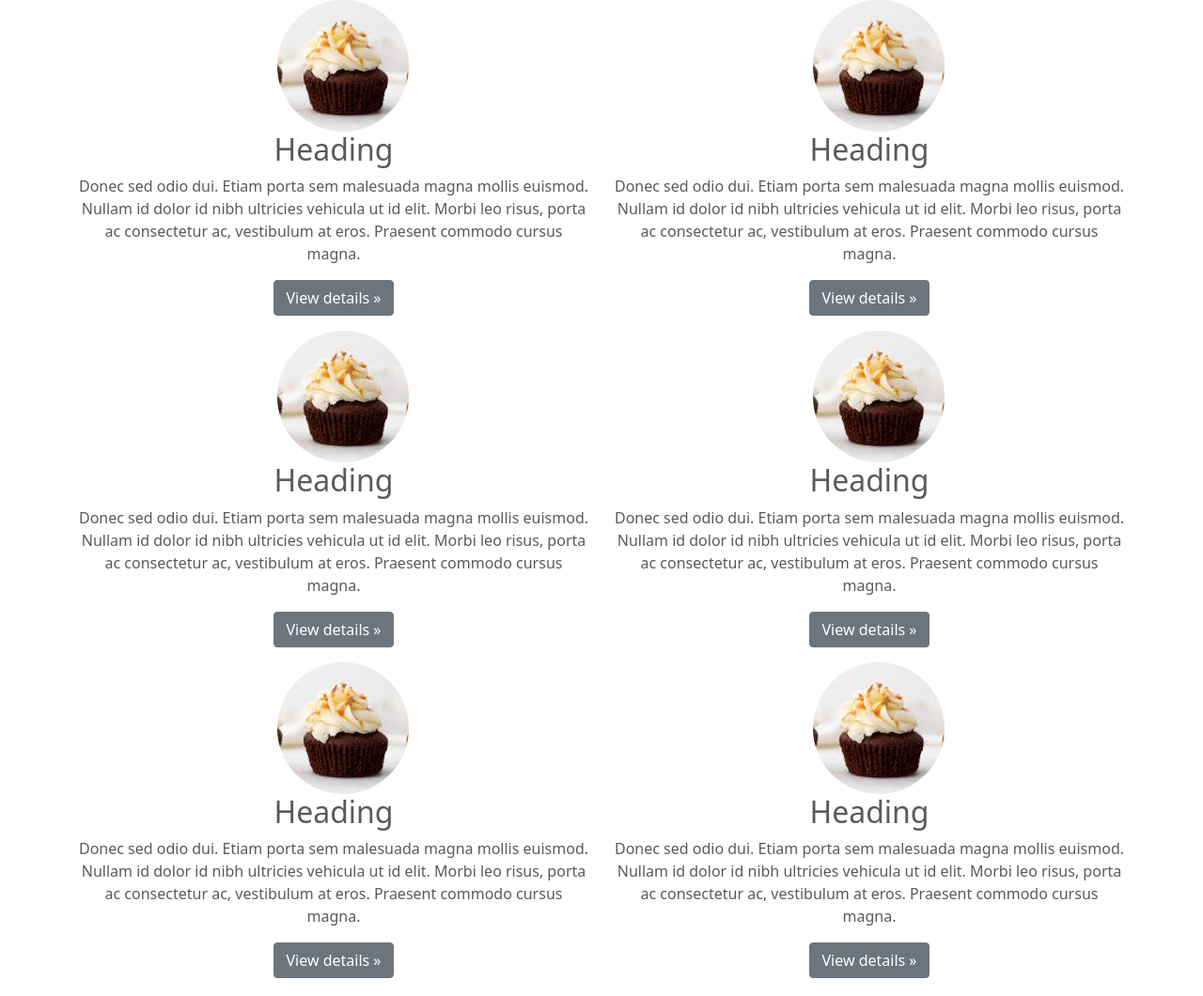
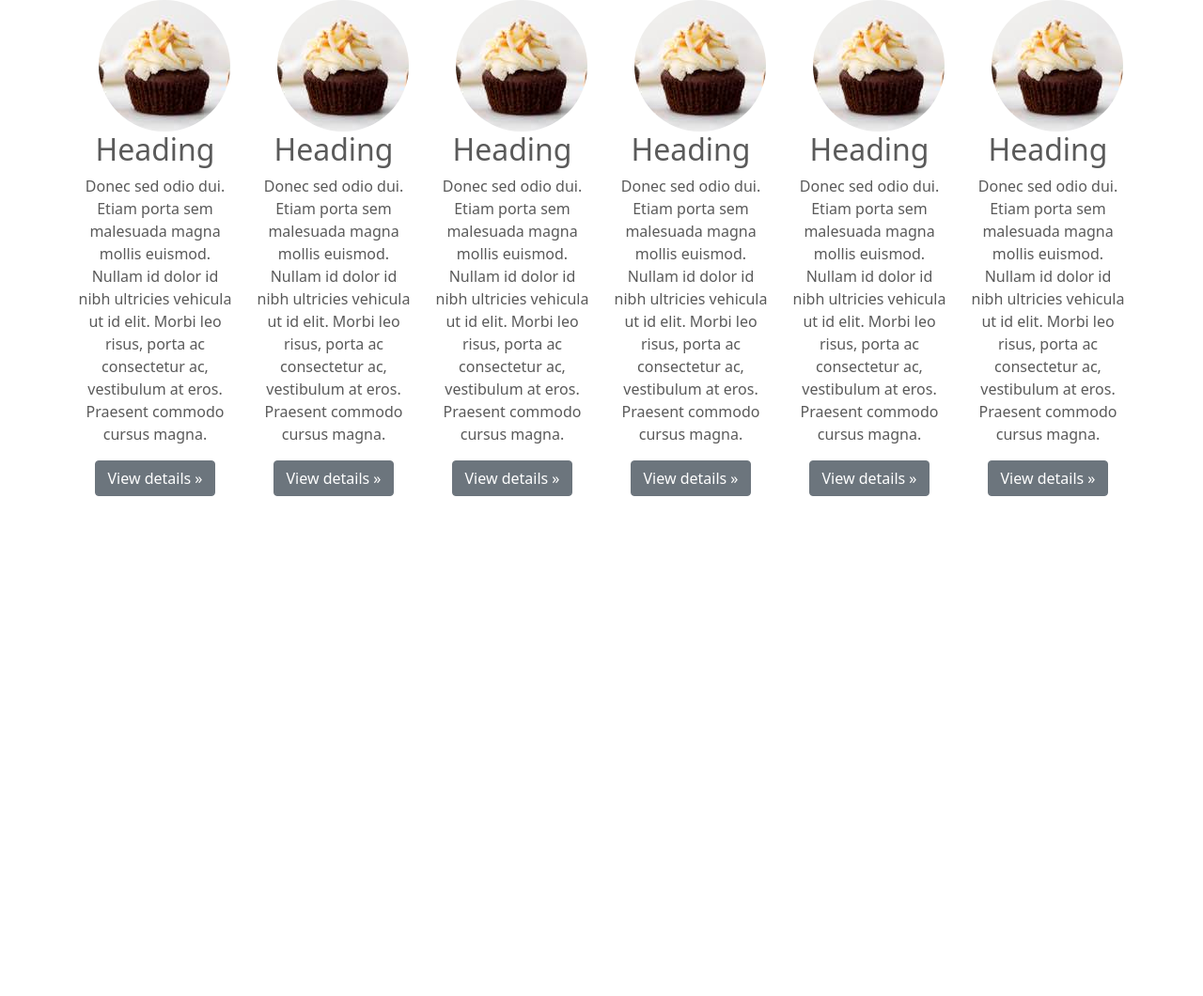
Before and after one commit to Haruka1551/bootstrap-basic-kadai, a plain HTML site: page kadai_005/index_for_student.html in a window 1280 px wide. Shown: the whole page at 94% size. After the commit the page ends 800 px from the top, so only its background shows below. Drawn offline with nearby package versions, Linux system fonts and the light colour scheme.

Commit message:
Update index_for_student.html

```diff
--- a/kadai_005/index_for_student.html
+++ b/kadai_005/index_for_student.html
@@ -22,7 +22,7 @@
       <div class="row">
 
       <!-- ここのclassを変更する -->
-        <div class="col-2 col-md-6 text-center">
+        <div class="col-6 col-md-2 text-center">
       <!-- ここまで -->
 
 　     <img src="img/cake.jpg" class="rounded-circle" alt="サンプル画像2">
@@ -39,7 +39,7 @@
      </div>
      <!-- 残り5つも同様に変更する -->
 
-      <div class="col-2 col-md-6 text-center">
+      <div class="col-6 col-md-2 text-center">
      　     <img src="img/cake.jpg" class="rounded-circle" alt="サンプル画像2">
         <h2>Heading</h2>
         <p>
@@ -53,7 +53,7 @@
        </p>
      </div>
 
-        <div class="col-2 col-md-6 text-center">
+        <div class="col-6 col-md-2 text-center">
 
      　     <img src="img/cake.jpg" class="rounded-circle" alt="サンプル画像2">
         <h2>Heading</h2>
@@ -68,7 +68,7 @@
        </p>
      </div>
 
-      <div class="col-2 col-md-6 text-center">
+      <div class="col-6 col-md-2 text-center">
      　     <img src="img/cake.jpg" class="rounded-circle" alt="サンプル画像2">
         <h2>Heading</h2>
         <p>
@@ -82,7 +82,7 @@
        </p>
      </div>
 
-        <div class="col-2 col-md-6 text-center">
+        <div class="col-6 col-md-2 text-center">
      　     <img src="img/cake.jpg" class="rounded-circle" alt="サンプル画像2">
         <h2>Heading</h2>
         <p>
@@ -96,7 +96,7 @@
        </p>
      </div>
 
-        <div class="col-2 col-md-6 text-center">
+        <div class="col-6 col-md-2 text-center">
      　     <img src="img/cake.jpg" class="rounded-circle" alt="サンプル画像2">
         <h2>Heading</h2>
         <p>
```
